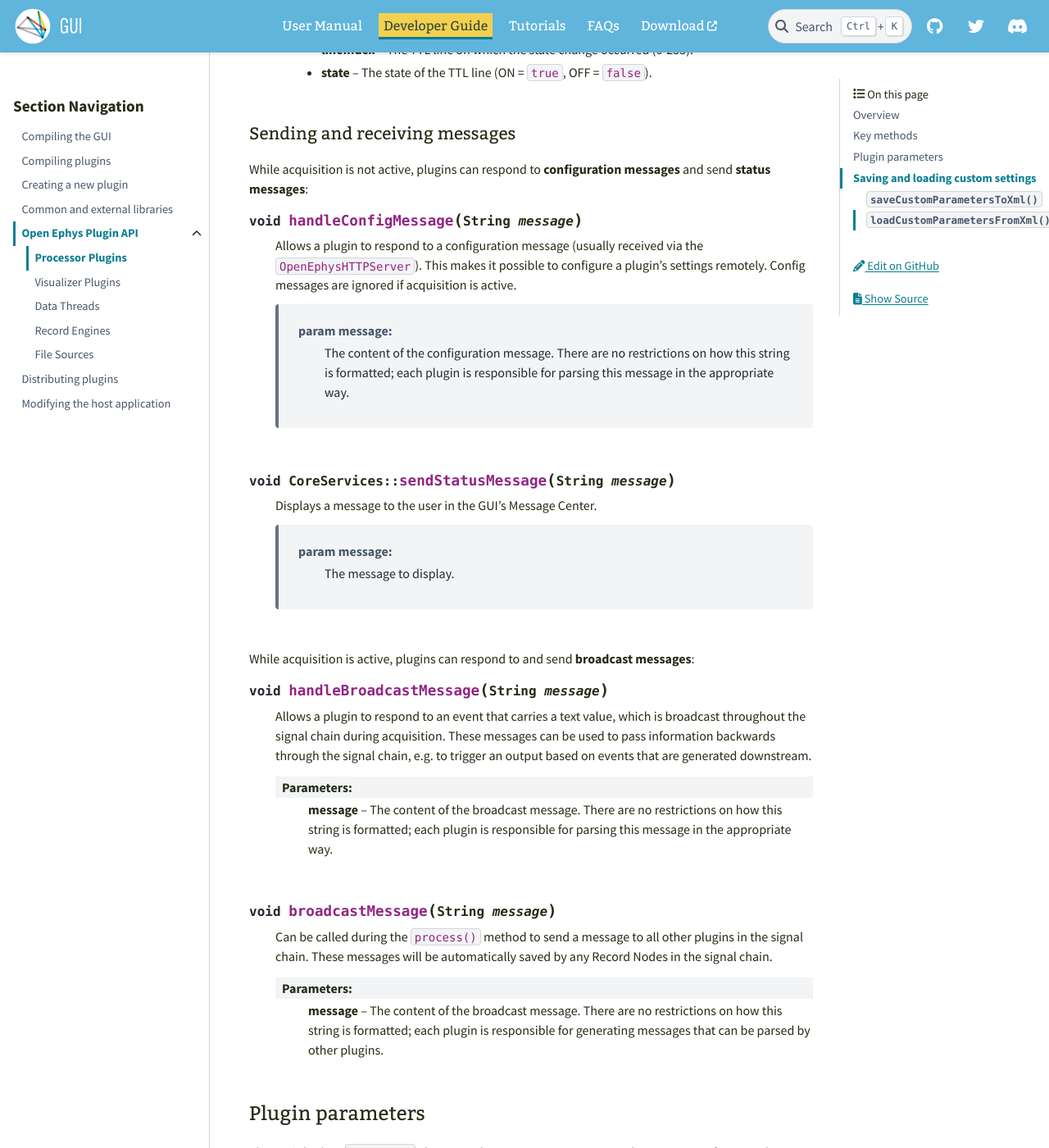
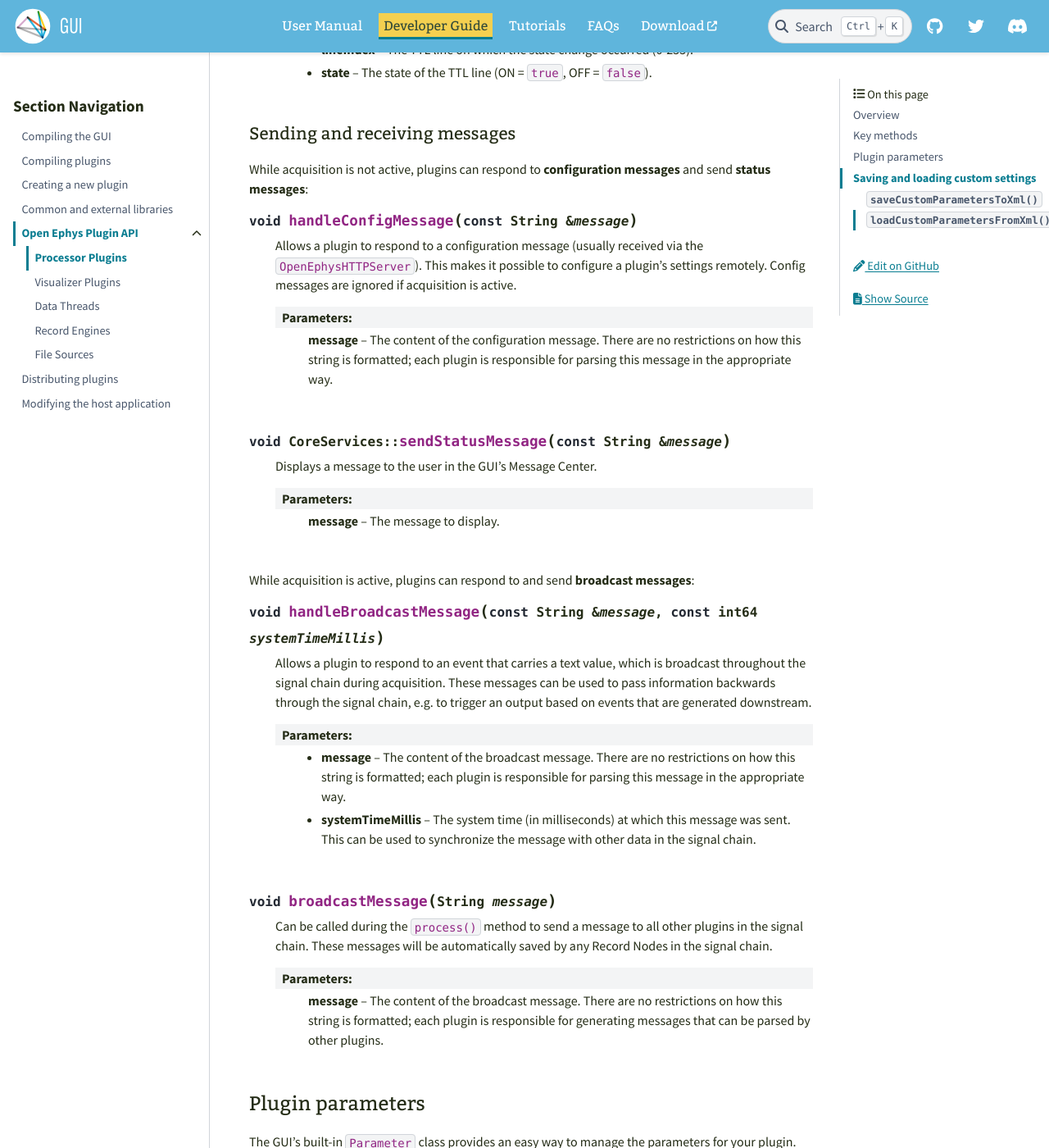
Before and after one commit to open-ephys/gui-docs, a Sphinx documentation site: the page built from source/Developer-Guide/Open-Ephys-Plugin-API/Processor-Plugins.rst, in a window 1280 px wide and 1400 px high, scrolled down 7073 px. Shown: the whole window at 82% size. Built offline with Sphinx 7.4.7 and the PyData theme 0.15.4, drawn with Linux system fonts in a browser that asks for light colours.

Commit message:
Update function signatures for sending and receving messages in Processor Plugins

```diff
--- a/source/Developer-Guide/Open-Ephys-Plugin-API/Processor-Plugins.rst
+++ b/source/Developer-Guide/Open-Ephys-Plugin-API/Processor-Plugins.rst
@@ -231,26 +231,26 @@ Sending and receiving messages
 
 While acquisition is not active, plugins can respond to **configuration messages** and send **status messages**:
 
-.. function:: void handleConfigMessage(String message)
+.. function:: void handleConfigMessage(const String& message)
 
     Allows a plugin to respond to a configuration message (usually received via the :code:`OpenEphysHTTPServer`). This makes it possible to configure a plugin's settings remotely. Config messages are ignored if acquisition is active.
 
-     :param message: The content of the configuration message. There are no restrictions on how this string is formatted; each plugin is responsible for parsing this message in the appropriate way.
+    :param message: The content of the configuration message. There are no restrictions on how this string is formatted; each plugin is responsible for parsing this message in the appropriate way.
 
-.. function:: void CoreServices::sendStatusMessage(String message)
+.. function:: void CoreServices::sendStatusMessage(const String& message)
 
     Displays a message to the user in the GUI's Message Center.
 
-     :param message: The message to display.
+    :param message: The message to display.
 
 While acquisition is active, plugins can respond to and send **broadcast messages**:
 
-.. function:: void handleBroadcastMessage(String message)
+.. function:: void handleBroadcastMessage(const String& message, const int64 systemTimeMillis)
 
     Allows a plugin to respond to an event that carries a text value, which is broadcast throughout the signal chain during acquisition. These messages can be used to pass information backwards through the signal chain, e.g. to trigger an output based on events that are generated downstream.
 
     :param message: The content of the broadcast message. There are no restrictions on how this string is formatted; each plugin is responsible for parsing this message in the appropriate way.
-
+    :param systemTimeMillis: The system time (in milliseconds) at which this message was sent. This can be used to synchronize the message with other data in the signal chain.
 
 .. function:: void broadcastMessage(String message)
 
```
